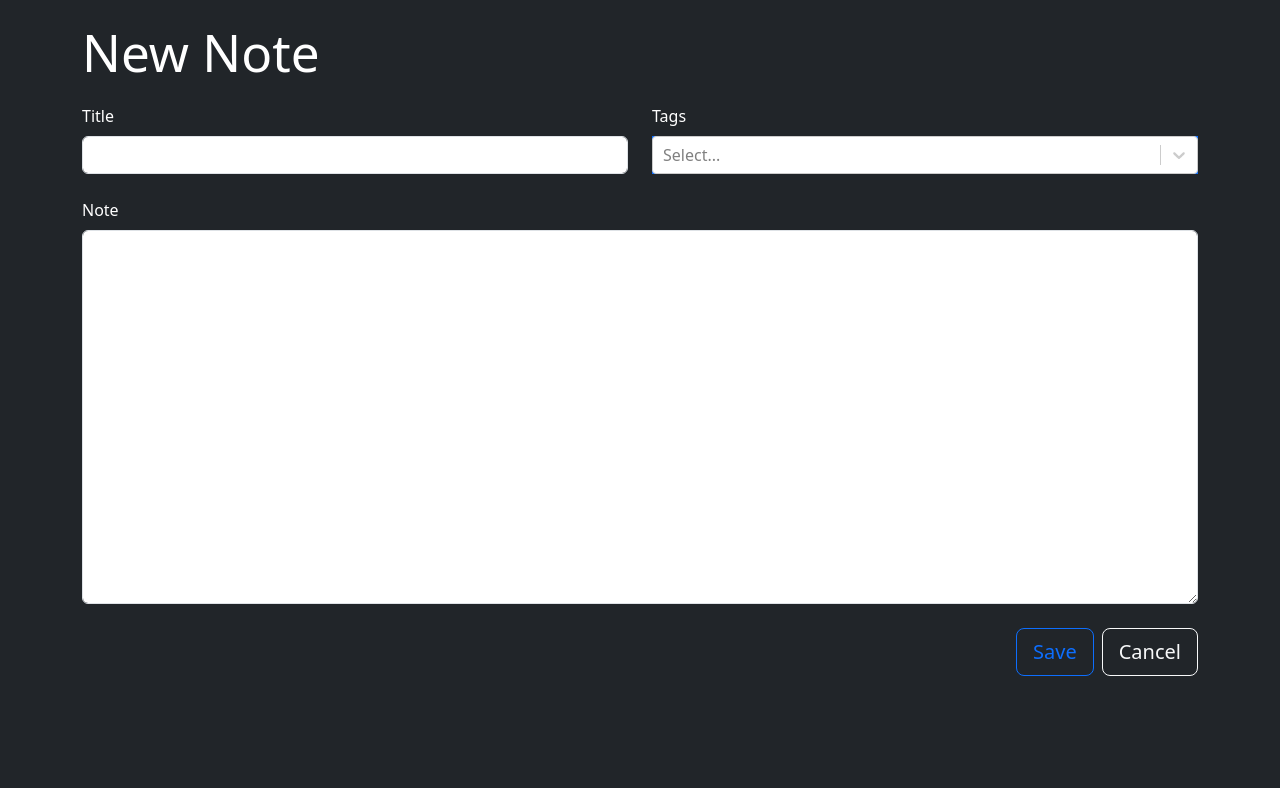
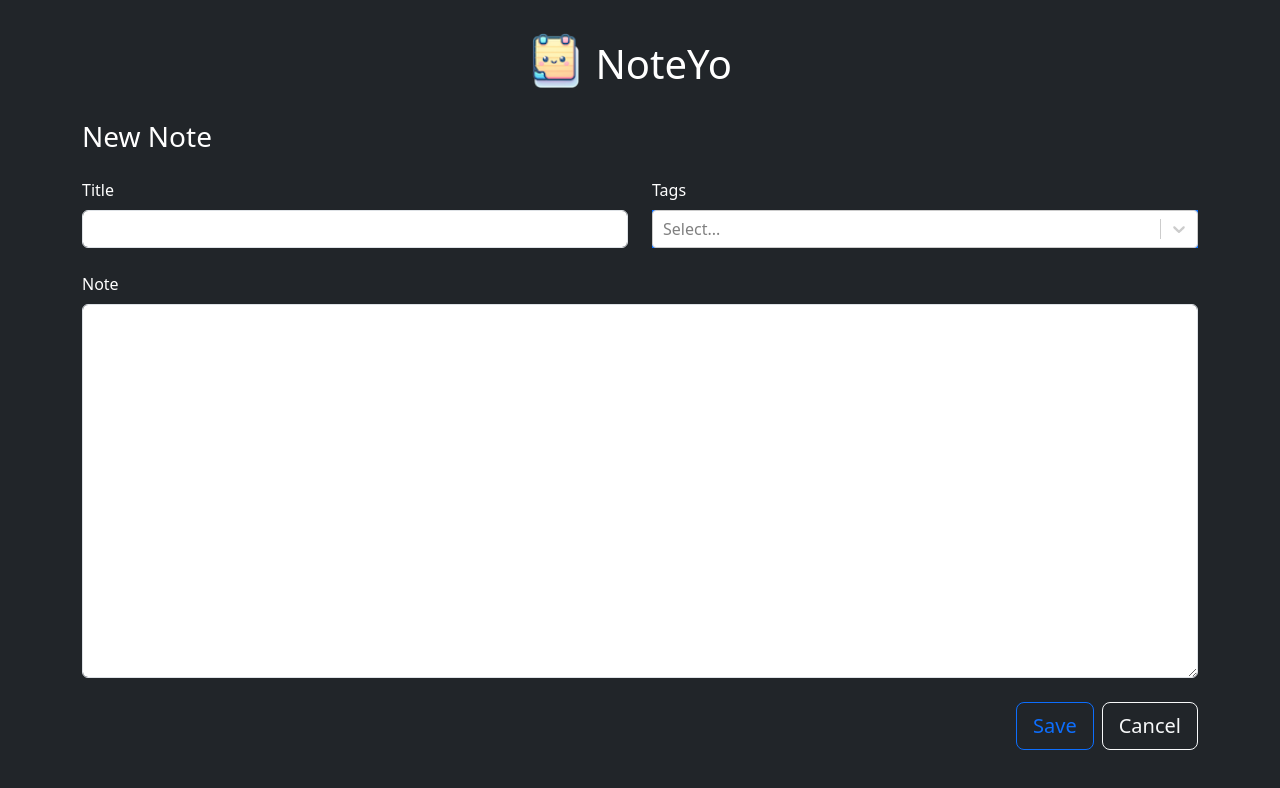
Before and after one commit to Kcounts93/react-notes-app, a React (Vite) app: page /new in a window 1280 px wide. Shown: the top 788 px of the page. Built offline with nearby package versions, Linux system fonts and the light colour scheme.

Commit message:
styling updates/complete

```diff
--- a/index.html
+++ b/index.html
@@ -4,7 +4,7 @@
     <meta charset="UTF-8" />
     <link rel="icon" type="image/svg+xml" href="/src/assets/noteyo.png" />
     <meta name="viewport" content="width=device-width, initial-scale=1.0" />
-    <title>Vite + React</title>
+    <title>Noteyo Notes App</title>
   </head>
   <body class="bg-dark d-flex justify-content-center align-items-start">
     <div id="root" style="width: 100%; height: 100vh;"></div>
--- a/package.json
+++ b/package.json
@@ -27,6 +27,7 @@
     "eslint-plugin-react": "^7.33.2",
     "eslint-plugin-react-hooks": "^4.6.0",
     "eslint-plugin-react-refresh": "^0.4.5",
+    "gh-pages": "^6.1.1",
     "vite": "^5.1.4"
   }
 }
--- a/src/App.jsx
+++ b/src/App.jsx
@@ -9,6 +9,8 @@ import { NoteList } from "./NoteList";
 import { NoteLayout } from "./NoteLayout";
 import Note from "./Note";
 import  EditNote from "./EditNote";
+import LogoContainer from "./LogoContainer";
+
 
 
 function App() {
@@ -72,6 +74,7 @@ function App() {
 
   return (
     <Container className="my-4 text-white bg-dark">
+      <LogoContainer />
       <Routes>
         <Route path="/"
           element={<NoteList
--- a/src/EditNote.jsx
+++ b/src/EditNote.jsx
@@ -6,7 +6,7 @@ const EditNote = ({ onSubmit, onAddTag, availableTags }) => {
 
     return (
         <>
-            <h1 className="mb-4">Edit Note</h1>
+            <h3 className="mb-4">Edit Note</h3>
             <NoteForm
                 title={note.title}
                 markdown={note.markdown}
--- /dev/null
+++ b/src/LogoContainer.jsx
@@ -0,0 +1,13 @@
+import React from 'react';
+import logo from './assets/noteyo.png';
+
+const LogoContainer = () => {
+  return (
+    <div className='d-flex flex-row justify-content-center align-items-center mb-4'>
+        <img src={logo} height="55" alt="noteyo logo" />
+        <h1 className='font-weight-light px-3 mt-3'>NoteYo</h1>
+    </div>
+  );
+}
+
+export default LogoContainer;
--- a/src/NewNote.jsx
+++ b/src/NewNote.jsx
@@ -1,10 +1,10 @@
 import React from 'react';
 import NoteForm from "./NoteForm";
-
+import logo from './assets/noteyo.png';
 
 const NewNote = ({ onSubmit, onAddTag, availableTags }) => (
     <>
-        <h1 className="mb-4">New Note</h1>
+        <h3 className="mb-4">New Note</h3>
         <NoteForm onSubmit={onSubmit} onAddTag={onAddTag} availableTags={availableTags} />
     </>
 );
--- a/src/NoteList.jsx
+++ b/src/NoteList.jsx
@@ -21,7 +21,7 @@ export function NoteList({ availableTags, notes, onUpdateTag, onDeleteTag }) {
     return (
         <>
             <Row className="align-items-center mb-4">
-                <Col><h1>Notes</h1></Col>
+                <Col><h3>Notes</h3></Col>
                 <Col xs="auto">
                     <Stack gap={2} direction="horizontal">
                         <Link to="/new">
--- a/src/main.jsx
+++ b/src/main.jsx
@@ -2,9 +2,6 @@ import React from 'react'
 import ReactDOM from 'react-dom/client'
 import App from './App.jsx'
 import { BrowserRouter } from 'react-router-dom';
-
-import './index.css'
-
 ReactDOM.createRoot(document.getElementById('root')).render(
   <React.StrictMode>
     <BrowserRouter>
```
Also changed, not shown: src/assets/noteyo.png, 1 other file (tests, documents, lock files or other folders).
